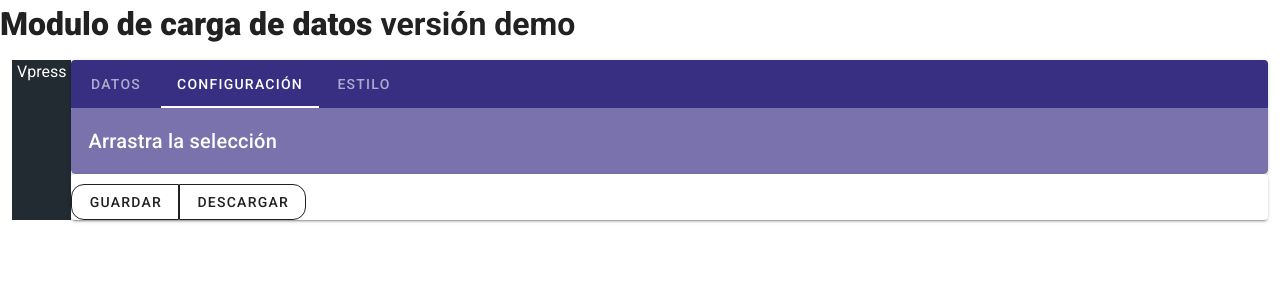
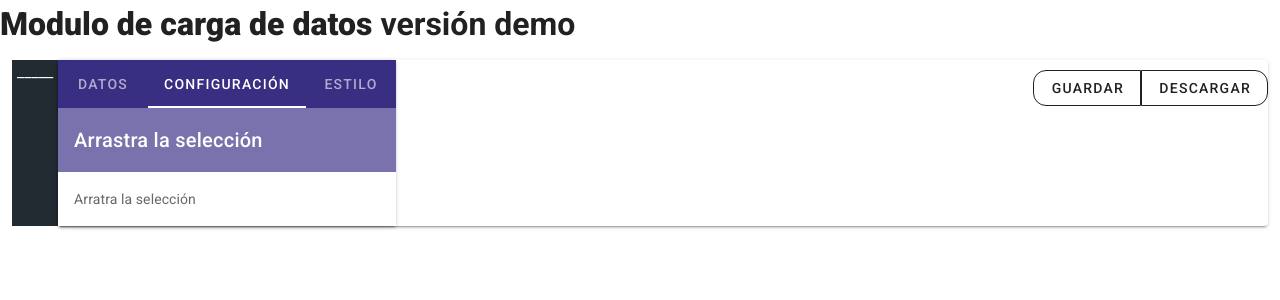
Before and after one commit to vpressio/vpress-wp-plugin, a Vue app in the folder admin/: page /#/ in a window 1280 px wide. Both pictures are taken after a click on the tab "CONFIGURACIÓN". Shown: the top 300 px of the page. Built offline with nearby package versions, Linux system fonts and the light colour scheme.

Commit message:
added some colors, pending drag and drop section for data

```diff
--- a/admin/src/components/vpress-config.vue
+++ b/admin/src/components/vpress-config.vue
@@ -8,10 +8,10 @@
     </h1>
     <v-container class="config" fluid>
       <v-card class="graph-tools" flat color="#222A32" dark>
-        Vpress
+        _____
       </v-card>
-        <v-container class="padding-none" fluid>
-            <v-card class="border padding-none graph-options">
+      <v-card class="graph-sidebar">
+        <v-card class="padding-none graph-options graph-options-header">
           <v-tabs v-model="tab" background-color="#382E82" color="white" dark>
             <v-tab>
               DATOS
@@ -32,22 +32,56 @@
               </v-card>
             </v-tab-item>
             <v-tab-item>
-                  <v-card class="graph-options-header" outlined dark color="#7972AC">
+              <v-card class="graph-options-header" flat>
+                <v-card class="graph-options-header" flat dark color="#7972AC">
                   <v-card-title>
                     Arrastra la selección
                   </v-card-title>
                 </v-card>
+                <v-card-text>
+                  Arratra la selección
+                </v-card-text>
+              </v-card>
             </v-tab-item>
             <v-tab-item>
-                  <v-card class="graph-options-header" outlined dark color="#7972AC">
+              <v-card flat>
+                <v-card class="graph-options-header" flat dark color="#7972AC">
                   <v-card-title>
                     Título
                   </v-card-title>
                 </v-card>
+                <v-row>
+                  <v-col>
+                    Título
+                  </v-col>
+                  <v-col>
+                    <v-switch >
+                    </v-switch>
+                  </v-col>
+                </v-row>
+                <v-row>
+                  <v-col>
+                    Título
+                  </v-col>
+                  <v-col>
+                    <v-switch >
+                    </v-switch>
+                  </v-col>
+                </v-row>
+                <v-row>
+                  <v-col>
+                    Título
+                  </v-col>
+                  <v-col>
+                    <v-switch >
+                    </v-switch>
+                  </v-col>
+                </v-row>
+              </v-card>
             </v-tab-item>
           </v-tabs-items>
         </v-card>
-            <v-card class="border padding-y-none flex-end">
+        <v-card class="padding-y-none flex-end graph-display" flat color="transparent">
           <v-btn class="save-button" outlined>
             Guardar
           </v-btn>
@@ -55,7 +89,7 @@
             Descargar
           </v-btn>
         </v-card>
-        </v-container>
+      </v-card>
     </v-container>
   </v-responsive>
 </template>
@@ -64,9 +98,9 @@ export default {
   name: 'VpressConfig',
   data() {
     return {
-      tab:null,
+      tab: null,
     };
-  }
+  },
 };
 </script>
 <style>
@@ -80,7 +114,7 @@ export default {
 }
 
 .flex-end{
-  display: flex;
+  display: flex !important;
   justify-content: flex-end;
 }
 
@@ -109,11 +143,19 @@ export default {
 }
 
 .graph-options-header{
-  border-top-left-radius: 0px !important;
-  border-top-right-radius: 0px !important;
+  border-radius: 0px !important;
 }
 
 .graph-options{
-  width: 100%;
+  width: fit-content;
 }
+
+.graph-sidebar{
+  display: flex !important;
+  width: inherit;
+}
+.graph-display{
+  width: inherit
+}
+
 </style>
--- a/admin/src/views/Home.vue
+++ b/admin/src/views/Home.vue
@@ -1,7 +1,6 @@
 <template>
   <VpressConfig/>
 </template>
-
 <script>
 import VpressConfig from '../components/vpress-config.vue';
 
```
Also changed, not shown: admin/src/App.vue (line endings or trailing spaces). Lines whose indentation alone changed are shown as unchanged.
